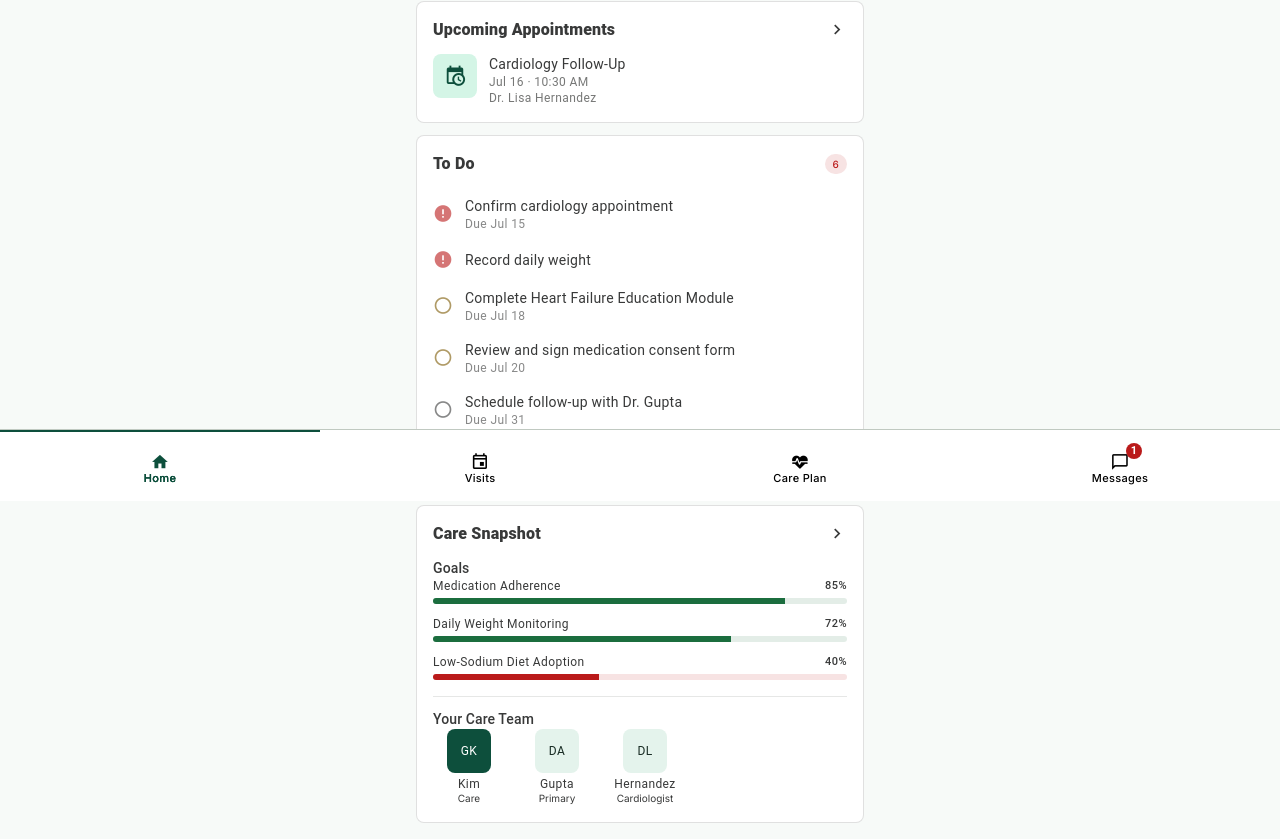
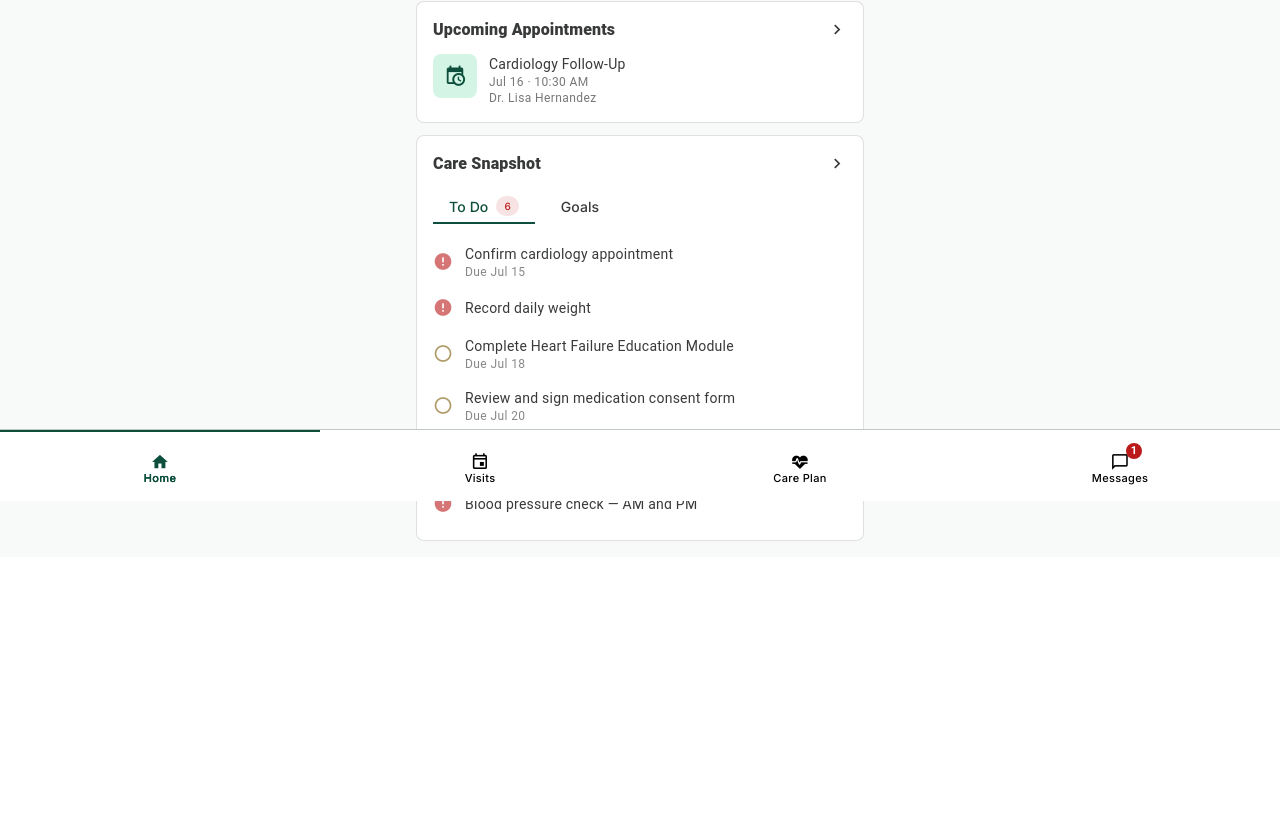
Before and after one commit to glo-kim/my-capstone-mobile, a Vue app: page / in a window 1280 px wide. Shown: the part 299-1138 px from the top of the page. After the commit the page ends 856 px from the top, so only its background shows below. Built offline with nearby package versions, Linux system fonts and the light colour scheme.

Commit message:
feat: update Care Snapshop Card with tab sections for todos and goals

```diff
--- a/src/views/CarePlanView.vue
+++ b/src/views/CarePlanView.vue
@@ -11,7 +11,7 @@
       <!-- Tab toggle -->
       <v-btn-toggle v-model="tab" mandatory color="primary" density="compact" class="mb-4" rounded="pill">
         <v-btn value="goals" size="small">Goals</v-btn>
-        <v-btn value="tasks" size="small">Tasks</v-btn>
+        <v-btn value="tasks" size="small">To Do</v-btn>
         <v-btn value="documents" size="small">Documents</v-btn>
       </v-btn-toggle>
 
--- a/src/views/HomeView.vue
+++ b/src/views/HomeView.vue
@@ -44,12 +44,23 @@
         </div>
       </v-card>
 
-      <!-- Tasks Needing Attention -->
+      <!-- Care Snapshot with Tabs -->
       <v-card class="pa-4">
         <div class="d-flex align-center justify-space-between mb-3">
-          <p class="text-title-medium text-on-surface">To Do</p>
-          <v-chip size="x-small" color="error" variant="tonal">{{ pendingTasks.length }}</v-chip>
+          <p class="text-title-medium text-on-surface">Care Snapshot</p>
+          <v-icon color="on-surface-variant" size="20" @click="$router.push('/care-plan')">mdi-chevron-right</v-icon>
         </div>
+
+        <v-tabs v-model="careTab" density="compact" color="primary" class="mb-3">
+          <v-tab value="todo">To Do
+            <v-chip size="x-small" color="error" variant="tonal" class="ml-2">{{ pendingTasks.length }}</v-chip>
+          </v-tab>
+          <v-tab value="goals">Goals</v-tab>
+        </v-tabs>
+
+        <v-window v-model="careTab">
+          <!-- To Do Tab -->
+          <v-window-item value="todo">
             <v-list density="compact" class="pa-0 bg-transparent">
               <v-list-item
                 v-for="task in pendingTasks"
@@ -70,18 +81,11 @@
                 </v-list-item-subtitle>
               </v-list-item>
             </v-list>
-      </v-card>
+          </v-window-item>
 
-      <!-- Care Snapshot -->
-      <v-card class="pa-4">
-        <div class="d-flex align-center justify-space-between mb-3">
-          <p class="text-title-medium text-on-surface">Care Snapshot</p>
-          <v-icon color="on-surface-variant" size="20" @click="$router.push('/care-plan')">mdi-chevron-right</v-icon>
-        </div>
-
-        <!-- Care Goals -->
-        <p class="text-label-large text-on-surface-variant mb-2">Goals</p>
-        <div class="d-flex flex-column ga-3 mb-4">
+          <!-- Goals Tab -->
+          <v-window-item value="goals">
+            <div class="d-flex flex-column ga-6 mb-4">
               <div v-for="goal in activeGoals.slice(0, 3)" :key="goal.id">
                 <div class="d-flex align-center justify-space-between mb-1">
                   <span class="text-body-small text-on-surface">{{ goal.title }}</span>
@@ -96,8 +100,8 @@
             </div>
 
             <!-- Care Team -->
-        <v-divider class="mb-3" />
-        <p class="text-label-large text-on-surface-variant mb-2">Your Care Team</p>
+            <v-divider class="my-3" />
+            <div class="mb-3"><p class="text-label-large text-on-surface-variant">Your Care Team</p></div>
             <div class="d-flex ga-4 overflow-x-auto">
               <div
                 v-for="member in data.careTeam.slice(0, 3)"
@@ -114,6 +118,8 @@
                 <p class="text-caption text-on-surface-variant" style="font-size: 0.625rem">{{ member.role.split(' ')[0] }}</p>
               </div>
             </div>
+          </v-window-item>
+        </v-window>
       </v-card>
 
 
@@ -122,8 +128,10 @@
 </template>
 
 <script setup lang="ts">
-import { computed } from 'vue'
+import { computed, ref } from 'vue'
 import data from '../data/metrics.json'
+
+const careTab = ref('todo')
 
 const greeting = computed(() => {
   const hour = new Date().getHours()
```
Lines whose indentation alone changed are shown as unchanged.
